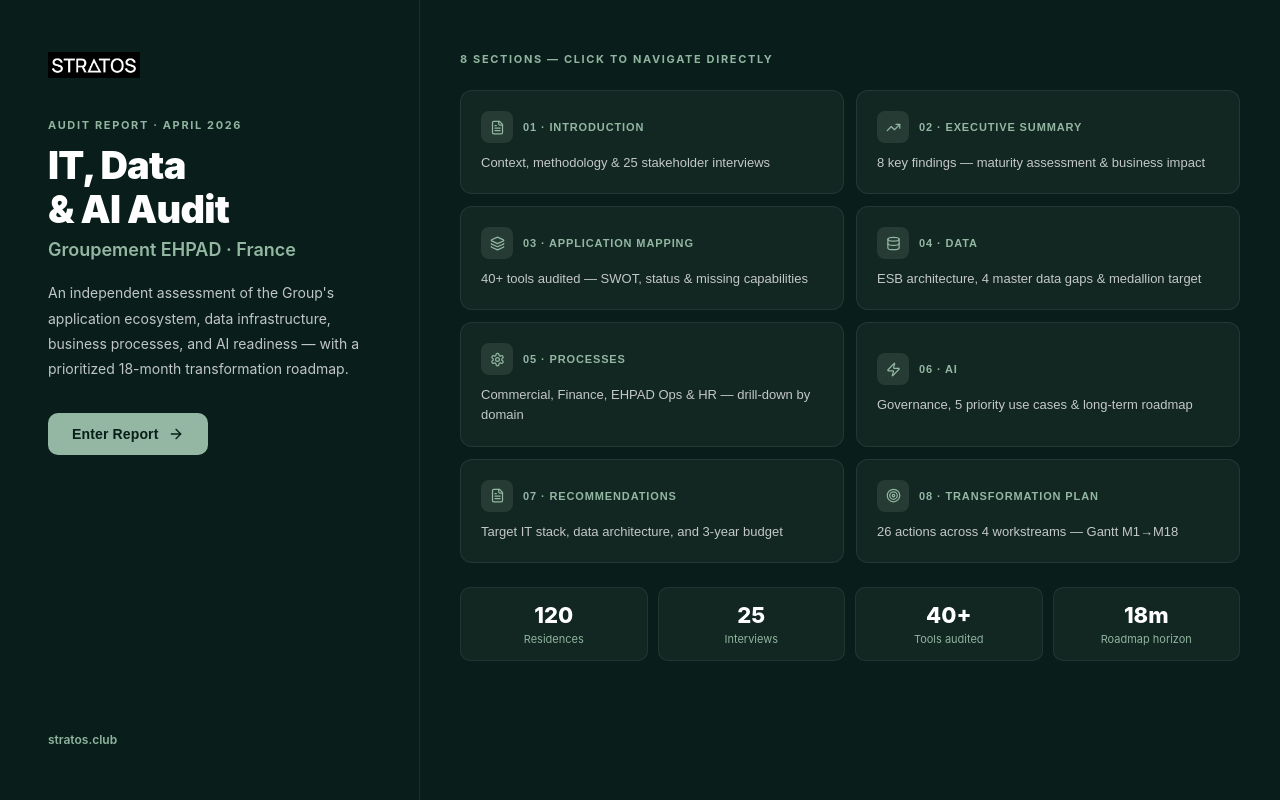
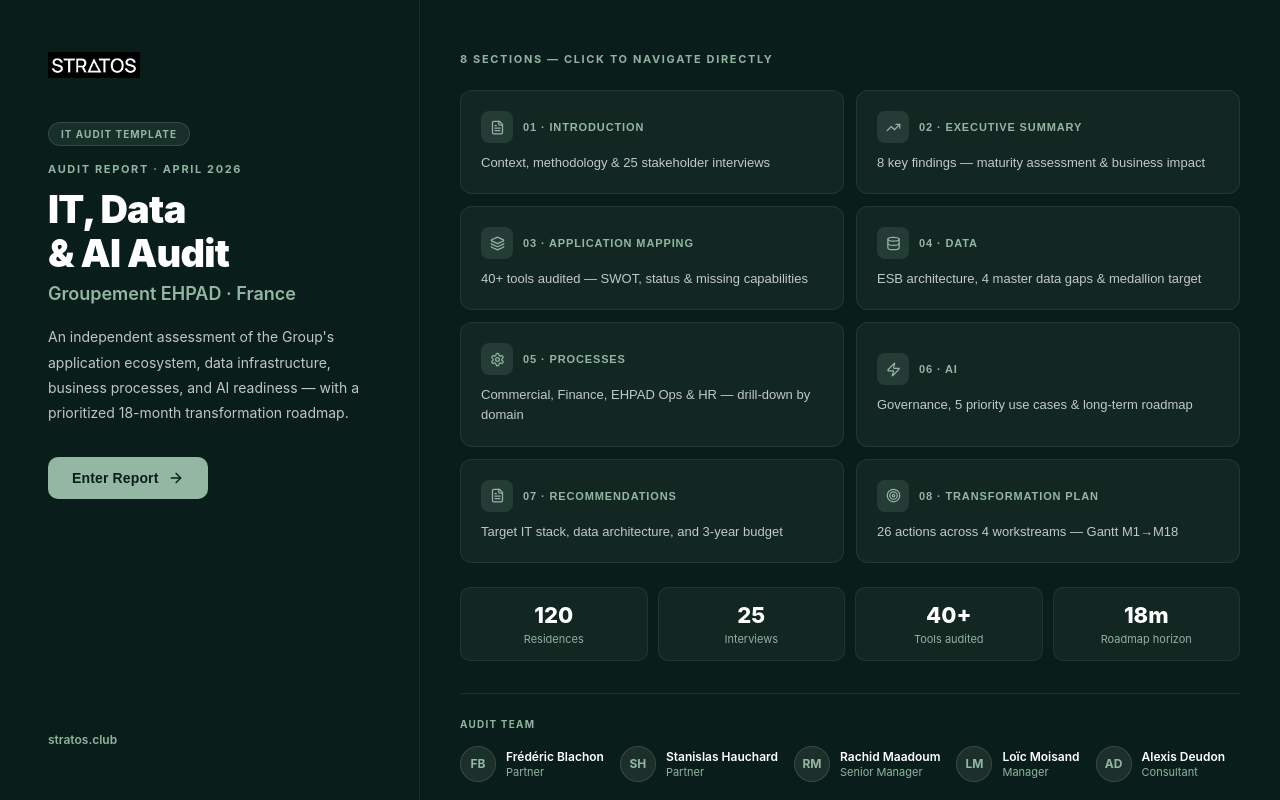
Before and after one commit to loic-stratos/Stratos, a React (Vite) app: page / in a window 1280 px wide. Built offline with nearby package versions, Linux system fonts and the light colour scheme.

Commit message:
Update App.tsx

```diff
--- a/src/App.tsx
+++ b/src/App.tsx
@@ -2435,9 +2435,14 @@ const LandingSection = ({ onEnter }: { onEnter: (id: string) => void }) => {
     <div style={{ width: isMobile ? "100%" : 420, flexShrink: 0, display: "flex", flexDirection: "column", justifyContent: "space-between", padding: isMobile ? "40px 24px 32px" : "52px 48px", borderRight: isMobile ? "none" : "1px solid rgba(255,255,255,0.07)", borderBottom: isMobile ? "1px solid rgba(255,255,255,0.07)" : "none" }}>
       {/* Header */}
       <div>
-        {/* Logo */}
+        {/* Logo — links to stratos.club */}
         <div style={{ marginBottom: isMobile ? 28 : 40 }}>
-          <img src={LOGO_BLANC} alt="Stratos" style={{ height: 26, display: "block" }} />
+          <a href="https://stratos.club" target="_blank" rel="noopener noreferrer" style={{ display: "inline-block" }}>
+            <img src={LOGO_BLANC} alt="Stratos" style={{ height: 26, display: "block" }} />
+          </a>
+        </div>
+        <div style={{ display: "inline-flex", alignItems: "center", gap: 7, backgroundColor: "rgba(147,183,163,0.12)", border: "1px solid rgba(147,183,163,0.2)", borderRadius: 20, padding: "5px 12px", marginBottom: 16 }}>
+          <span style={{ fontSize: 10, fontWeight: 700, color: DS.sage, letterSpacing: "0.1em", textTransform: "uppercase" }}>IT Audit Template</span>
         </div>
         <p style={{ fontSize: 11, fontWeight: 700, color: DS.sageLight, textTransform: "uppercase", letterSpacing: "0.15em", margin: "0 0 12px" }}>Audit Report · April 2026</p>
         <h1 style={{ fontSize: isMobile ? 28 : 38, fontWeight: 900, color: DS.white, lineHeight: 1.15, margin: "0 0 8px", letterSpacing: "-0.02em" }}>
@@ -2501,6 +2506,30 @@ const LandingSection = ({ onEnter }: { onEnter: (id: string) => void }) => {
             <p style={{ fontSize: 11, color: DS.sageLight, margin: 0 }}>{k.l}</p>
           </div>
         ))}
+      </div>
+
+      {/* Audit Team */}
+      <div style={{ marginTop: 32, paddingTop: 24, borderTop: "1px solid rgba(255,255,255,0.08)" }}>
+        <p style={{ fontSize: 10, fontWeight: 700, color: DS.sageLight, textTransform: "uppercase", letterSpacing: "0.12em", margin: "0 0 16px" }}>Audit Team</p>
+        <div style={{ display: "flex", gap: 16, flexWrap: "wrap" }}>
+          {[
+            { name: "Frédéric Blachon",   title: "Partner",        initials: "FB" },
+            { name: "Stanislas Hauchard", title: "Partner",        initials: "SH" },
+            { name: "Rachid Maadoum",     title: "Senior Manager", initials: "RM" },
+            { name: "Loïc Moisand",       title: "Manager",        initials: "LM" },
+            { name: "Alexis Deudon",      title: "Consultant",     initials: "AD" },
+          ].map(p => (
+            <div key={p.name} style={{ display: "flex", alignItems: "center", gap: 10 }}>
+              <div style={{ width: 36, height: 36, borderRadius: "50%", backgroundColor: "rgba(255,255,255,0.08)", border: "1px solid rgba(255,255,255,0.12)", display: "flex", alignItems: "center", justifyContent: "center", flexShrink: 0 }}>
+                <span style={{ fontSize: 12, fontWeight: 700, color: DS.sage }}>{p.initials}</span>
+              </div>
+              <div>
+                <p style={{ fontSize: 12, fontWeight: 600, color: DS.white, margin: "0 0 1px" }}>{p.name}</p>
+                <p style={{ fontSize: 11, color: DS.sageLight, margin: 0 }}>{p.title}</p>
+              </div>
+            </div>
+          ))}
+        </div>
       </div>
     </div>
   </div>
@@ -2614,9 +2643,12 @@ export default function AuditReport() {
   const SidebarContent = () => (
     <>
       <div style={{ padding: "20px 20px 16px", borderBottom: "1px solid rgba(255,255,255,0.08)" }}>
-        <button onClick={() => navigate("landing")} style={{ background: "none", border: "none", cursor: "pointer", padding: 0, marginBottom: 16, display: "block" }}>
-          <img src={LOGO_BLANC} alt="Stratos" style={{ height: 22, display: "block" }} />
-        </button>
+        <div style={{ marginBottom: 16, display: "flex", alignItems: "center", justifyContent: "space-between" }}>
+          <button onClick={() => navigate("landing")} style={{ background: "none", border: "none", cursor: "pointer", padding: 0, display: "block" }}>
+            <img src={LOGO_BLANC} alt="Stratos" style={{ height: 22, display: "block" }} />
+          </button>
+          <a href="https://stratos.club" target="_blank" rel="noopener noreferrer" style={{ fontSize: 10, color: DS.sageLight, textDecoration: "none", fontWeight: 600, letterSpacing: "0.05em" }}>↗</a>
+        </div>
         <p style={{ fontSize: 13, fontWeight: 700, color: DS.white, margin: "0 0 2px", lineHeight: 1.3 }}>IT, Data & AI Audit</p>
         <p style={{ fontSize: 12, color: DS.sageLight, margin: 0 }}>Groupement EHPAD</p>
       </div>
```
